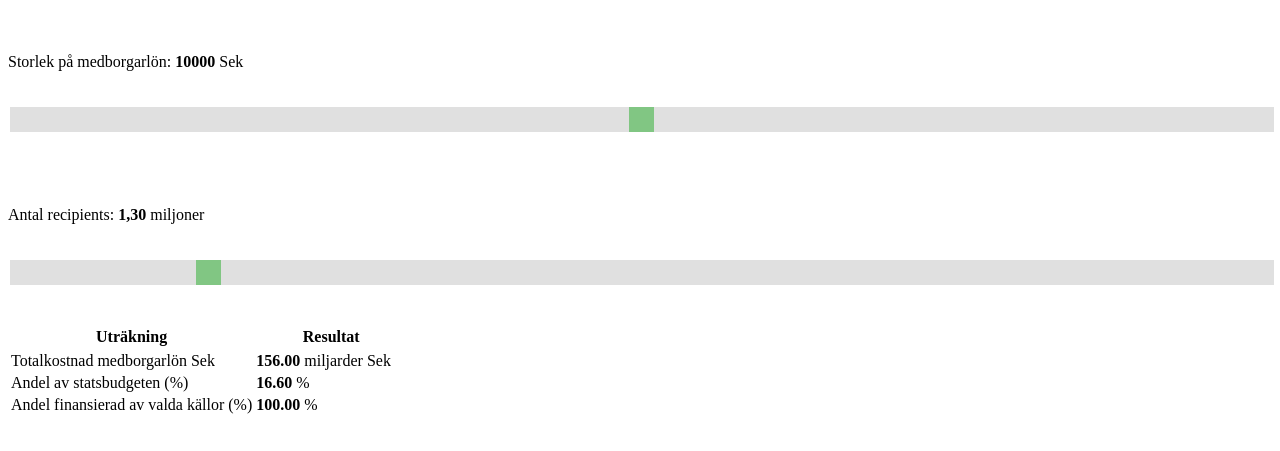
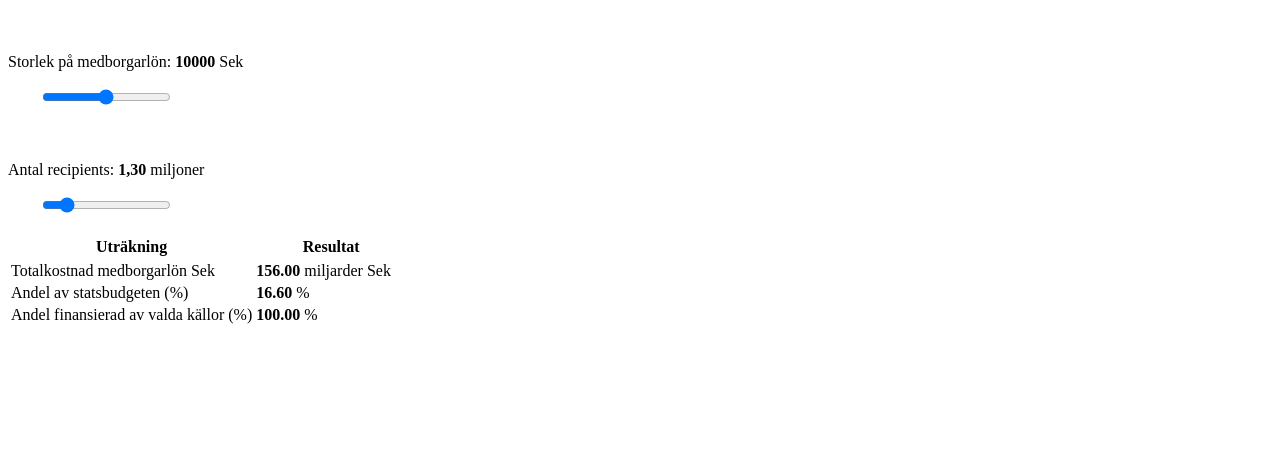
Before and after one commit to medborgarlon/medborgarlon.github.io, a plain HTML site: page index.html in a window 1280 px wide. Shown: the part 105-556 px from the top of the page. Drawn offline with Linux system fonts and the light colour scheme.

Commit message:
style_index.css range issue fix

```diff
--- a/css/style_index.css
+++ b/css/style_index.css
@@ -1,34 +1,6 @@
-.slidecontainer {
-    width: 100%;
-}
-
-.slider {
-    -webkit-appearance: none;
-    width: 100%;
-    height: 25px;
-    background: #d3d3d3;
-    outline: none;
-    opacity: 0.7;
-    -webkit-transition: .2s;
-    transition: opacity .2s;
-}
-
-.slider:hover {
-    opacity: 1;
-}
-
-.slider::-webkit-slider-thumb {
-    -webkit-appearance: none;
-    appearance: none;
-    width: 25px;
-    height: 25px;
-    background: #4CAF50;
-    cursor: pointer;
-}
-
-.slider::-moz-range-thumb {
-    width: 25px;
-    height: 25px;
-    background: #4CAF50;
-    cursor: pointer;
-}
+        table {            border-collapse: collapse;     margin: 10px;        }
+        th,        td {            text-align: left;            border: solid black 1px;            padding: 5px 15px;        } div.slideContainer {     display: inline-block;     border: solid black 2px;     margin: 10px;     padding: 10px;     width: 45%; } .slidecontainer {    width: 100%; }
+ .slider {    -webkit-appearance: none;    width: 100%;    height: 25px;    background: #aaaaaa;    outline: none;    opacity: 0.7;    -webkit-transition: .2s;    transition: opacity .2s;}
+.slider:hover {    opacity: 1;}
+.slider::-webkit-slider-thumb {    -webkit-appearance: none;    appearance: none;    width: 25px;    height: 25px;    background: #000000;    cursor: pointer;}
+.slider::-moz-range-thumb {    width: 25px;    height: 25px;    background: #4CAF50;    cursor: pointer;}
```
